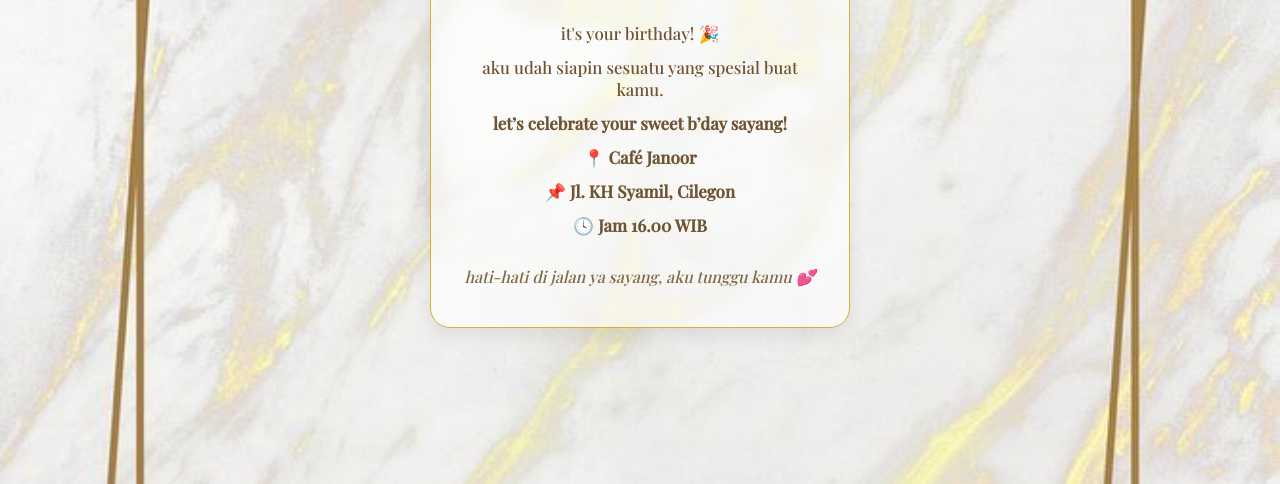
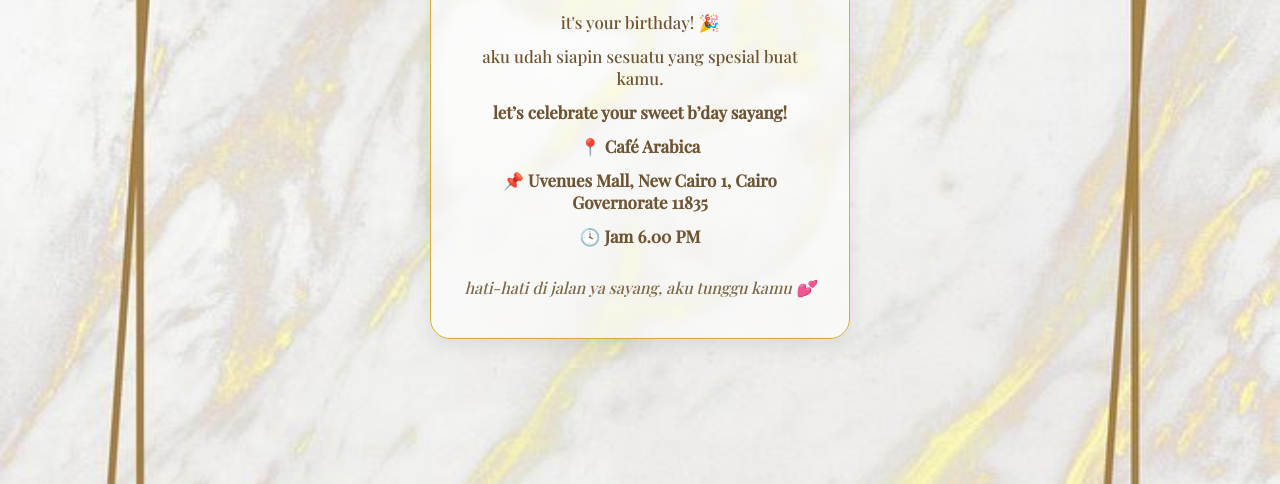
Before and after one commit to Ainunnajwaa/invitation-b-day-bebe, a plain HTML site: page index.html in a window 1280 px wide. Shown: the part 316-800 px from the top of the page. Drawn offline with nearby package versions, Linux system fonts and the light colour scheme.

Commit message:
Update index.html

```diff
--- a/index.html
+++ b/index.html
@@ -91,9 +91,9 @@
     <p>it's your birthday! 🎉</p>
     <p>aku udah siapin sesuatu yang spesial buat kamu.</p>
     <p class="highlight">let’s celebrate your sweet b’day sayang!</p>
-    <p><strong>📍 Café Janoor</strong></p>
-    <p><strong>📌 Jl. KH Syamil, Cilegon</strong></p>
-    <p><strong>🕓 Jam 16.00 WIB</strong></p>
+    <p><strong>📍 Café Arabica</strong></p>
+    <p><strong>📌 Uvenues Mall, New Cairo 1, Cairo Governorate 11835 </strong></p>
+    <p><strong>🕓 Jam 6.00 PM </strong></p>
     <div class="footer">
       hati-hati di jalan ya sayang, aku tunggu kamu 💕
     </div>
```
